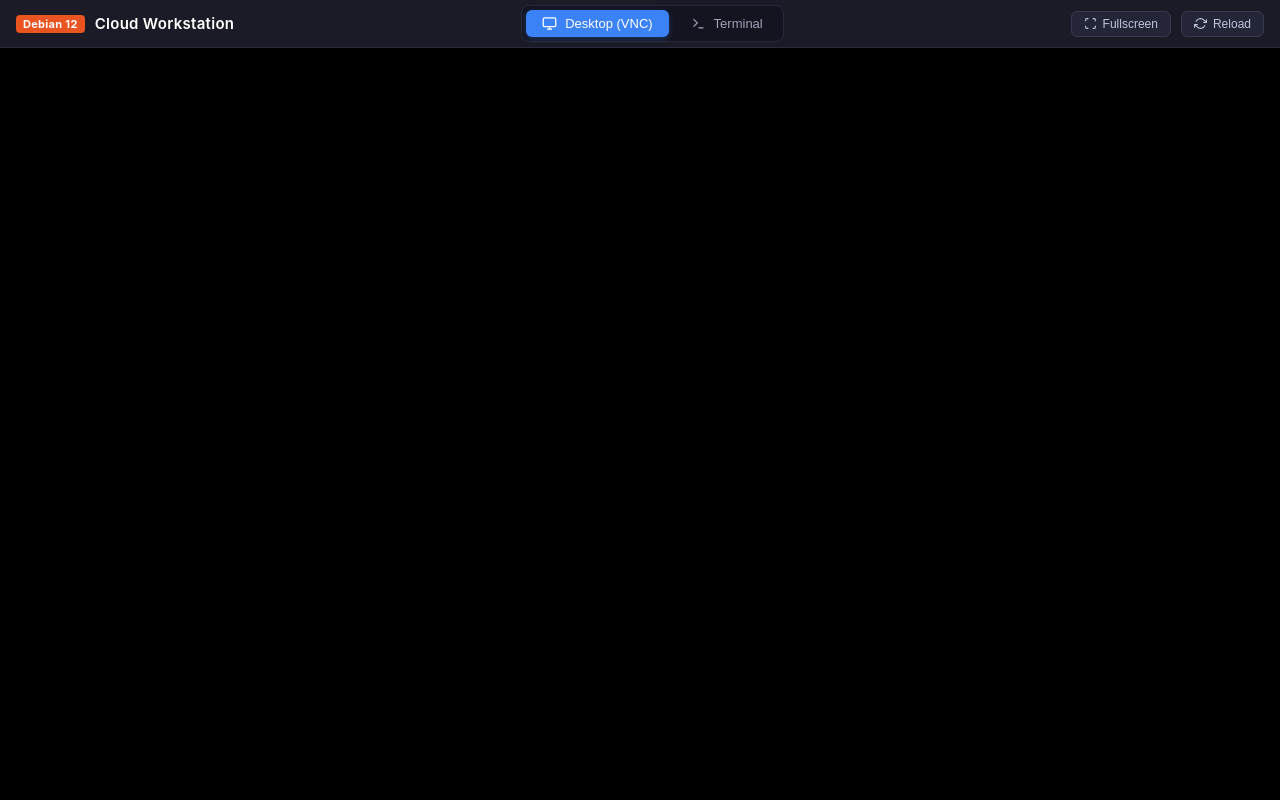
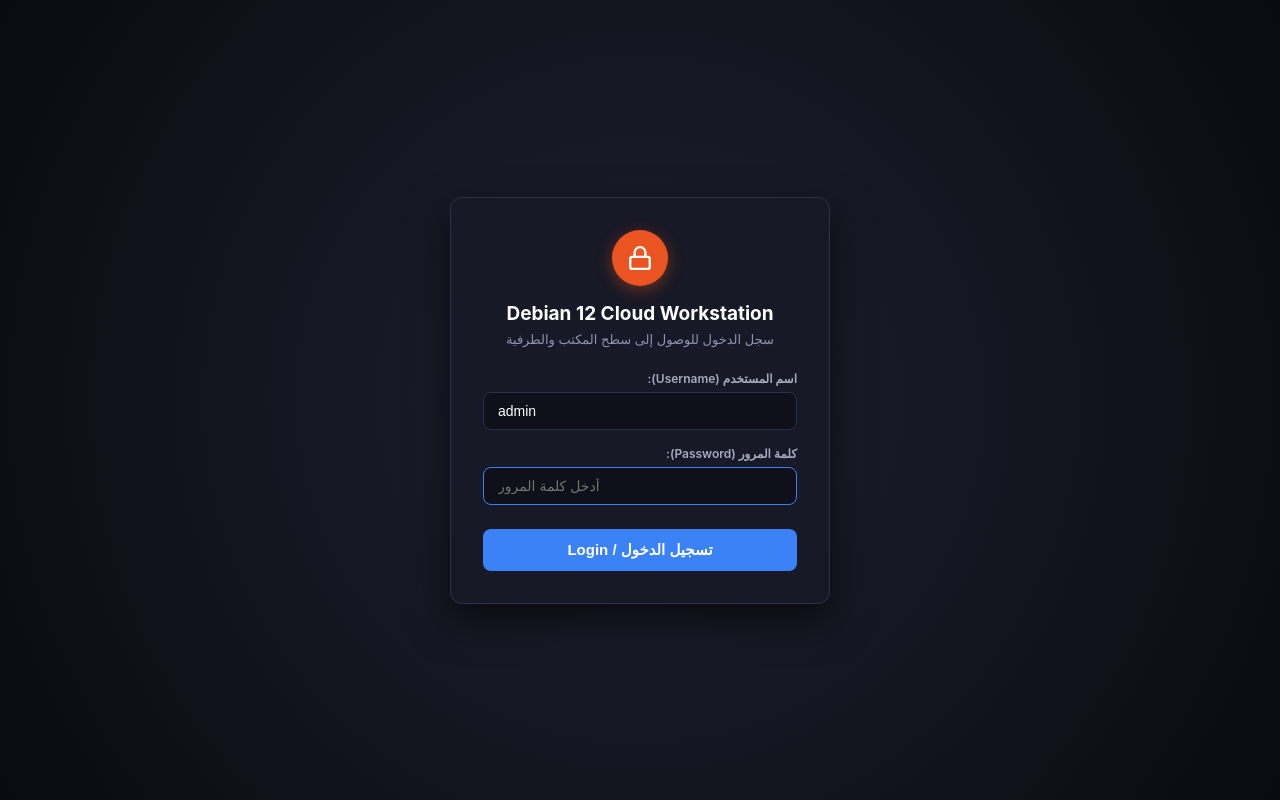
Before and after one commit to roplizer3-tech/debian-antigravity, a plain HTML site: page portal/index.html in a window 1280 px wide. Drawn offline with Linux system fonts and the light colour scheme.

Commit message:
Add explicit login gate with password authentication to portal

```diff
--- a/portal/index.html
+++ b/portal/index.html
@@ -1,16 +1,84 @@
 <!DOCTYPE html>
-<html lang="en">
+<html lang="ar" dir="rtl">
 <head>
   <meta charset="UTF-8">
   <meta name="viewport" content="width=device-width, initial-scale=1.0">
-  <title>Debian 12 Cloud Workstation</title>
+  <title>Debian 12 Cloud Workstation | واجهة العمل السحابية</title>
   <style>
     * { margin: 0; padding: 0; box-sizing: border-box; }
-    body, html { width: 100%; height: 100%; overflow: hidden; font-family: -apple-system, BlinkMacSystemFont, "Segoe UI", Roboto, Helvetica, Arial, sans-serif; background: #0f111a; color: #fff; }
+    body, html { width: 100%; height: 100%; overflow: hidden; font-family: -apple-system, BlinkMacSystemFont, "Segoe UI", Roboto, "Cairo", Helvetica, Arial, sans-serif; background: #0f111a; color: #fff; }
+
+    /* Login Modal */
+    #login-overlay {
+      position: fixed;
+      top: 0; left: 0; width: 100%; height: 100%;
+      background: radial-gradient(circle at center, #1e2030 0%, #0a0b10 100%);
+      display: flex;
+      align-items: center;
+      justify-content: center;
+      z-index: 9999;
+    }
+    .login-box {
+      background: #181926;
+      border: 1px solid #2e3148;
+      border-radius: 12px;
+      padding: 32px;
+      width: 380px;
+      max-width: 90%;
+      box-shadow: 0 16px 40px rgba(0,0,0,0.6);
+      text-align: center;
+    }
+    .login-icon {
+      width: 56px;
+      height: 56px;
+      background: #e95420;
+      border-radius: 50%;
+      display: flex;
+      align-items: center;
+      justify-content: center;
+      margin: 0 auto 16px;
+      box-shadow: 0 4px 15px rgba(233,84,32,0.4);
+    }
+    .login-title { font-size: 19px; font-weight: 700; margin-bottom: 6px; color: #fff; }
+    .login-sub { font-size: 13px; color: #8e94b2; margin-bottom: 24px; }
+    .form-group { text-align: right; margin-bottom: 16px; }
+    .form-group label { display: block; font-size: 12px; color: #a5abbf; margin-bottom: 6px; font-weight: 600; }
+    .form-group input {
+      width: 100%;
+      padding: 10px 14px;
+      background: #0f1019;
+      border: 1px solid #2d3045;
+      border-radius: 8px;
+      color: #fff;
+      font-size: 14px;
+      outline: none;
+      direction: ltr;
+      transition: border-color 0.2s;
+    }
+    .form-group input:focus { border-color: #3b82f6; }
+    .btn-login {
+      width: 100%;
+      padding: 12px;
+      background: #3b82f6;
+      border: none;
+      border-radius: 8px;
+      color: #fff;
+      font-size: 15px;
+      font-weight: 600;
+      cursor: pointer;
+      margin-top: 8px;
+      transition: background 0.2s, transform 0.1s;
+    }
+    .btn-login:hover { background: #2563eb; }
+    .btn-login:active { transform: scale(0.98); }
+    .error-msg { color: #ef4444; font-size: 13px; margin-top: 12px; display: none; }
+
+    /* Workstation Header & Content */
+    #workstation { display: none; width: 100%; height: 100%; flex-direction: column; }
     #header {
       height: 48px;
-      background: #1a1b26;
-      border-bottom: 1px solid #2a2c3d;
+      background: #181926;
+      border-bottom: 1px solid #282a3d;
       display: flex;
       align-items: center;
       justify-content: space-between;
@@ -21,9 +89,8 @@
       display: flex;
       align-items: center;
       gap: 10px;
-      font-weight: 600;
-      font-size: 15px;
-      letter-spacing: 0.3px;
+      font-weight: 700;
+      font-size: 14px;
     }
     .brand-badge {
       background: #e95420;
@@ -36,32 +103,33 @@
     .tabs {
       display: flex;
       gap: 6px;
-      background: #13141f;
+      background: #10111a;
       padding: 4px;
       border-radius: 8px;
-      border: 1px solid #282a3a;
+      border: 1px solid #252738;
     }
     .tab-btn {
       background: transparent;
       border: none;
-      color: #a0a4b8;
+      color: #9ea3be;
       padding: 6px 16px;
       border-radius: 6px;
       cursor: pointer;
       font-size: 13px;
-      font-weight: 500;
+      font-weight: 600;
       display: flex;
       align-items: center;
       gap: 8px;
       transition: all 0.2s ease;
+      font-family: inherit;
     }
-    .tab-btn:hover { color: #fff; background: rgba(255,255,255,0.05); }
-    .tab-btn.active { background: #3b82f6; color: #fff; box-shadow: 0 2px 6px rgba(59,130,246,0.3); }
-    .controls { display: flex; align-items: center; gap: 10px; }
+    .tab-btn:hover { color: #fff; background: rgba(255,255,255,0.06); }
+    .tab-btn.active { background: #3b82f6; color: #fff; box-shadow: 0 2px 8px rgba(59,130,246,0.35); }
+    .controls { display: flex; align-items: center; gap: 8px; }
     .btn-ctrl {
-      background: #242638;
-      border: 1px solid #363952;
-      color: #c0c4de;
+      background: #222436;
+      border: 1px solid #32354d;
+      color: #b5bad1;
       padding: 5px 12px;
       border-radius: 6px;
       cursor: pointer;
@@ -70,46 +138,127 @@
       align-items: center;
       gap: 6px;
       transition: all 0.2s;
+      font-family: inherit;
     }
-    .btn-ctrl:hover { background: #32354d; color: #fff; }
-    #content { width: 100%; height: calc(100% - 48px); position: relative; background: #000; }
+    .btn-ctrl:hover { background: #2f324d; color: #fff; }
+    .btn-logout { border-color: #5c2b2b; color: #f87171; }
+    .btn-logout:hover { background: #451a1a; color: #fca5a5; }
+
+    #content { width: 100%; flex: 1; position: relative; background: #000; }
     iframe { width: 100%; height: 100%; border: none; position: absolute; top: 0; left: 0; }
     .hidden { display: none !important; }
   </style>
 </head>
 <body>
+  <!-- Login Gate -->
+  <div id="login-overlay">
+    <div class="login-box">
+      <div class="login-icon">
+        <svg width="26" height="26" fill="none" stroke="#fff" stroke-width="2.2" viewBox="0 0 24 24"><rect x="3" y="11" width="18" height="11" rx="2" ry="2"/><path d="M7 11V7a5 5 0 0 1 10 0v4"/></svg>
+      </div>
+      <div class="login-title">Debian 12 Cloud Workstation</div>
+      <div class="login-sub">سجل الدخول للوصول إلى سطح المكتب والطرفية</div>
+      <form onsubmit="handleLogin(event)">
+        <div class="form-group">
+          <label>اسم المستخدم (Username):</label>
+          <input type="text" id="username" value="admin" required autocomplete="username">
+        </div>
+        <div class="form-group">
+          <label>كلمة المرور (Password):</label>
+          <input type="password" id="password" placeholder="أدخل كلمة المرور" required autocomplete="current-password" autofocus>
+        </div>
+        <button type="submit" class="btn-login">تسجيل الدخول / Login</button>
+        <div id="error-msg" class="error-msg">كلمة المرور غير صحيحة، حاول مجدداً</div>
+      </form>
+    </div>
+  </div>
+
+  <!-- Workstation Interface -->
+  <div id="workstation">
     <div id="header">
       <div class="brand">
         <span class="brand-badge">Debian 12</span>
-      <span>Cloud Workstation</span>
+        <span>واجهة العمل السحابية (XFCE GUI)</span>
       </div>
       <div class="tabs">
         <button class="tab-btn active" id="tab-vnc" onclick="showTab('vnc')">
           <svg width="15" height="15" fill="none" stroke="currentColor" stroke-width="2" viewBox="0 0 24 24"><rect x="2" y="3" width="20" height="14" rx="2" ry="2"/><line x1="8" y1="21" x2="16" y2="21"/><line x1="12" y1="17" x2="12" y2="21"/></svg>
-        Desktop (VNC)
+          سطح المكتب (Desktop XFCE)
         </button>
         <button class="tab-btn" id="tab-term" onclick="showTab('term')">
           <svg width="15" height="15" fill="none" stroke="currentColor" stroke-width="2" viewBox="0 0 24 24"><polyline points="4 17 10 11 4 5"/><line x1="12" y1="19" x2="20" y2="19"/></svg>
-        Terminal
+          الطرفية (Terminal)
         </button>
       </div>
       <div class="controls">
         <button class="btn-ctrl" onclick="toggleFullscreen()">
           <svg width="13" height="13" fill="none" stroke="currentColor" stroke-width="2" viewBox="0 0 24 24"><path d="M8 3H5a2 2 0 0 0-2 2v3m18 0V5a2 2 0 0 0-2-2h-3m0 18h3a2 2 0 0 0 2-2v-3M3 16v3a2 2 0 0 0 2 2h3"/></svg>
-        Fullscreen
+          ملء الشاشة
         </button>
         <button class="btn-ctrl" onclick="reloadActive()">
           <svg width="13" height="13" fill="none" stroke="currentColor" stroke-width="2" viewBox="0 0 24 24"><path d="M23 4v6h-6M1 20v-6h6"/><path d="M3.51 9a9 9 0 0 1 14.85-3.36L23 10M1 14l4.64 4.36A9 9 0 0 0 20.49 15"/></svg>
-        Reload
+          تحديث
+        </button>
+        <button class="btn-ctrl btn-logout" onclick="handleLogout()">
+          <svg width="13" height="13" fill="none" stroke="currentColor" stroke-width="2" viewBox="0 0 24 24"><path d="M9 21H5a2 2 0 0 1-2-2V5a2 2 0 0 1 2-2h4"/><polyline points="16 17 21 12 16 7"/><line x1="21" y1="12" x2="9" y2="12"/></svg>
+          قفل الواجهة
         </button>
       </div>
     </div>
     <div id="content">
-    <iframe id="frame-vnc" src="/vnc/vnc.html?autoconnect=true&resize=remote&path=websockify&password=Antigravity2026!"></iframe>
-    <iframe id="frame-term" class="hidden" src="/terminal/"></iframe>
+      <iframe id="frame-vnc" src="about:blank"></iframe>
+      <iframe id="frame-term" class="hidden" src="about:blank"></iframe>
     </div>
+  </div>
+
   <script>
     let activeTab = 'vnc';
+    const VALID_PASS = "Antigravity2026!";
+
+    function checkAuth() {
+      const auth = sessionStorage.getItem('debian_auth');
+      if (auth === 'true') {
+        document.getElementById('login-overlay').style.display = 'none';
+        const ws = document.getElementById('workstation');
+        ws.style.display = 'flex';
+        loadFrames();
+      } else {
+        document.getElementById('login-overlay').style.display = 'flex';
+        document.getElementById('workstation').style.display = 'none';
+      }
+    }
+
+    function handleLogin(e) {
+      e.preventDefault();
+      const pass = document.getElementById('password').value;
+      const err = document.getElementById('error-msg');
+      if (pass === VALID_PASS) {
+        sessionStorage.setItem('debian_auth', 'true');
+        err.style.display = 'none';
+        checkAuth();
+      } else {
+        err.style.display = 'block';
+      }
+    }
+
+    function handleLogout() {
+      sessionStorage.removeItem('debian_auth');
+      document.getElementById('frame-vnc').src = 'about:blank';
+      document.getElementById('frame-term').src = 'about:blank';
+      checkAuth();
+    }
+
+    function loadFrames() {
+      const vncFrame = document.getElementById('frame-vnc');
+      const termFrame = document.getElementById('frame-term');
+      if (vncFrame.src === 'about:blank' || !vncFrame.src) {
+        vncFrame.src = '/vnc/vnc.html?autoconnect=true&resize=remote&path=websockify&password=' + encodeURIComponent(VALID_PASS);
+      }
+      if (termFrame.src === 'about:blank' || !termFrame.src) {
+        termFrame.src = '/terminal/';
+      }
+    }
+
     function showTab(tab) {
       activeTab = tab;
       const vncTab = document.getElementById('tab-vnc');
@@ -128,6 +277,7 @@
         vncFrame.classList.add('hidden');
       }
     }
+
     function toggleFullscreen() {
       if (!document.fullscreenElement) {
         document.documentElement.requestFullscreen().catch(() => {});
@@ -135,6 +285,7 @@
         document.exitFullscreen().catch(() => {});
       }
     }
+
     function reloadActive() {
       if (activeTab === 'vnc') {
         document.getElementById('frame-vnc').src = document.getElementById('frame-vnc').src;
@@ -142,6 +293,8 @@
         document.getElementById('frame-term').src = document.getElementById('frame-term').src;
       }
     }
+
+    checkAuth();
   </script>
 </body>
 </html>
```
Lines whose indentation alone changed are shown as unchanged.
